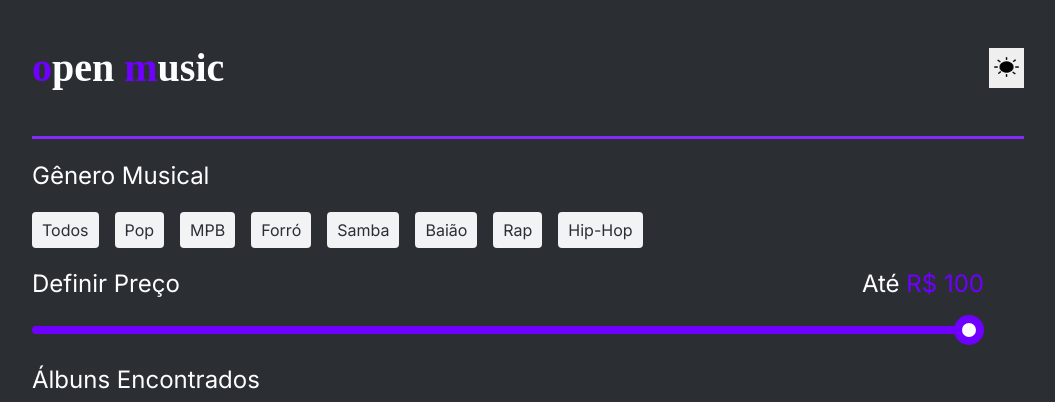
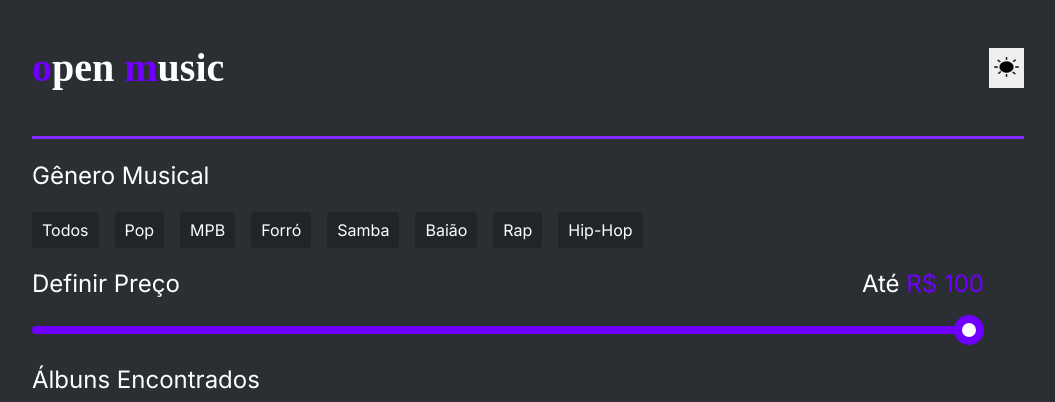
Before and after one commit to jhtcoelho/m3-objetivo3-jhtcoelho-openmusic, a plain HTML site: page index.html in a window 1280 px wide. Both pictures are taken after a click on the button 1122 px from the left and 68 px from the top of the page. Shown: the top 402 px of the page, without its empty margins (116-1171 px from the left). Drawn offline with Linux system fonts and the light colour scheme.

Commit message:
Tarefa 4 quase_2

```diff
--- a/src/Style/genres.css
+++ b/src/Style/genres.css
@@ -28,3 +28,24 @@
     color: var(--gray-7);
     border-color: var(--gray-2);
   }
+
+/* Dark Mode */
+.button__dark {
+    padding: 0.5rem;
+    background-color: var(--gray-2);
+    color: var(--gray-8);
+    border: 2px solid var(--gray-2);
+    border-radius: 4px;
+    transition: background-color 0.3s ease, color 0.3s ease, border-color 0.3s ease;
+    cursor: pointer;
+  }
+
+.button__dark:hover {
+    border-color: var(--gray-1);
+}
+
+.button__dark.active {
+    background-color: var(--gray-1);
+    color: var(--gray-8);
+    border-color: var(--gray-1);
+  }
--- a/src/script/theme.js
+++ b/src/script/theme.js
@@ -27,6 +27,16 @@ function themeChange() {
     } else {
       album.classList.add("albums");
       album.classList.remove("albums__dark");
+    }
+  });
+
+  // Atualizando as classes dos botões de gênero
+  const genreButtons = document.querySelectorAll(".button");
+  genreButtons.forEach(button => {
+    if (darkMode) {
+      button.classList.add("button__dark");
+    } else {
+      button.classList.remove("button__dark");
     }
   });
 
@@ -69,6 +79,12 @@ function themeAnalasys() {
       album.classList.add("albums__dark");
       album.classList.remove("albums");
     });
+
+    // Atualizando as classes dos botões de gênero
+    const genreButtons = document.querySelectorAll(".button");
+    genreButtons.forEach(button => {
+      button.classList.add("button__dark");
+    });
   }
 }
 
```
